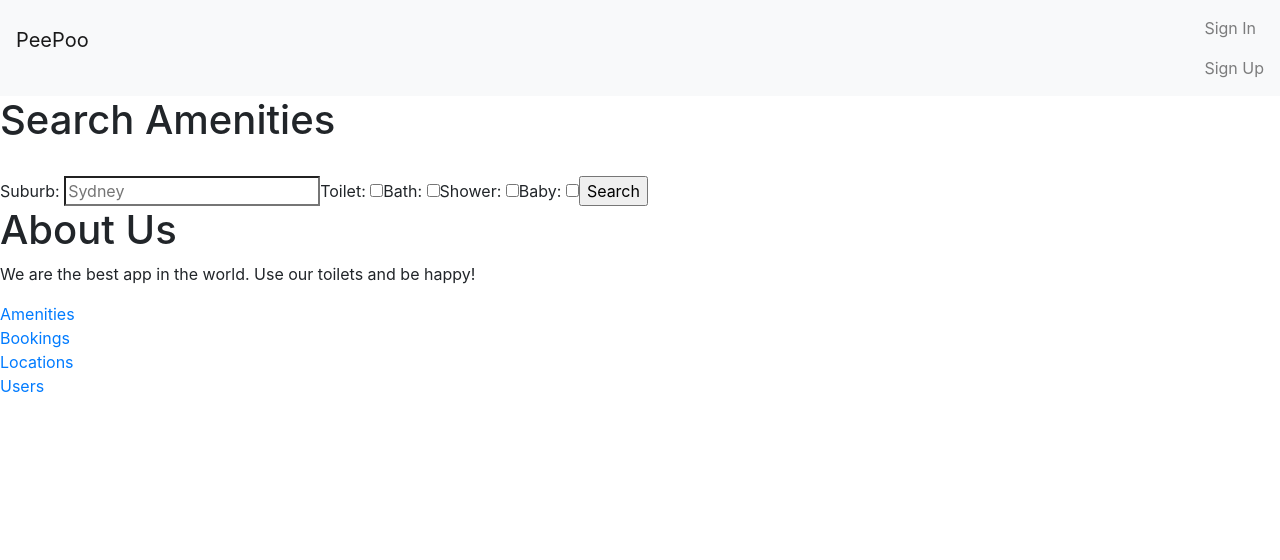
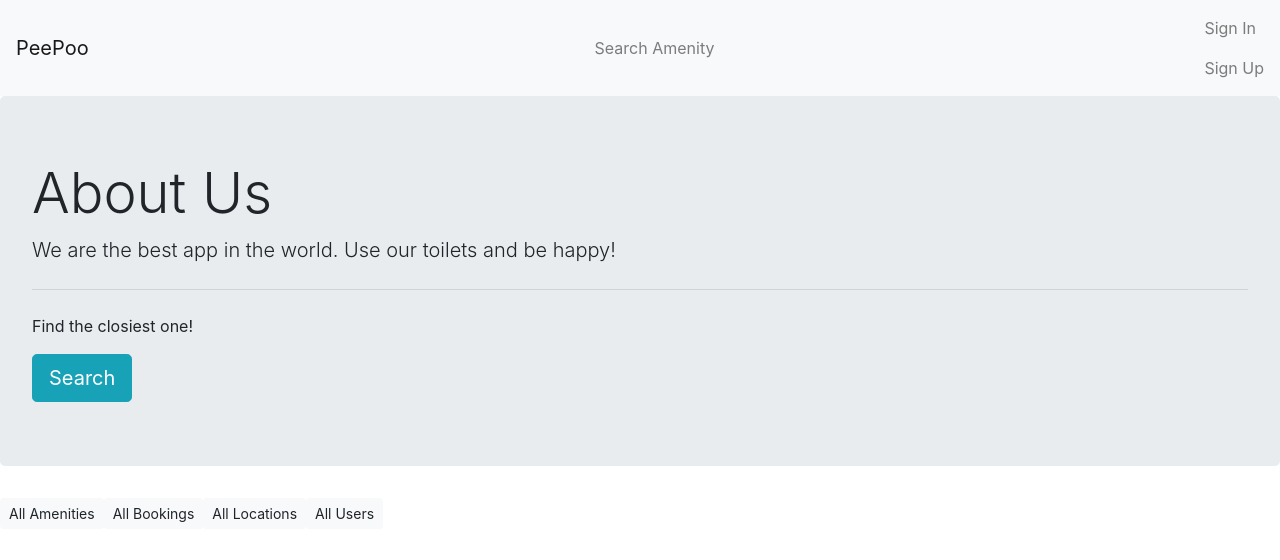
Before and after one commit to ritikagoel87/PeePooReact, a React (Create React App) app: page /amenities in a window 1280 px wide. Shown: the top 560 px of the page. Built offline with nearby package versions, Linux system fonts and the light colour scheme.

Commit message:
style and links

```diff
--- a/src/components/Home.js
+++ b/src/components/Home.js
@@ -7,21 +7,19 @@ class Home extends Component {
   render() {
     return (
       <div>
-      <Navbar />
-      <SearchForm onSubmit={ this.fetchSerchForm}/>
-      <div>
-      <h1> About Us </h1>
-      <p> We are the best app in the world. Use our toilets and be happy! </p>
-      <p>
-          <Link to="/amenities">Amenities</Link>
-          <br/>
-          <Link to="/bookings">Bookings</Link>
-          <br/>
-          <Link to="/locations">Locations</Link>
-          <br/>
-          <Link to="/users">Users</Link>
-
-        </p>
+        <Navbar />
+        <div className="jumbotron">
+          <h1 className="display-4"> About Us </h1>
+          <p className="lead"> We are the best app in the world. Use our toilets and be happy! </p>
+          <hr className="my-4"></hr>
+          <p>Find the closiest one!</p>
+          <Link className="btn btn-info btn-lg" to="/search" role="button">Search</Link>
+        </div>
+        <div>
+          <Link to="/amenities" className="btn btn-light btn-sm">All Amenities</Link>
+          <Link to="/bookings" className="btn btn-light btn-sm">All Bookings</Link>
+          <Link to="/locations" className="btn btn-light btn-sm">All Locations</Link>
+          <Link to="/users" className="btn btn-light btn-sm">All Users</Link>
         </div>
       </div>
     );
--- a/src/components/Navbar.js
+++ b/src/components/Navbar.js
@@ -33,7 +33,10 @@ class Navbar extends Component {
 
       <div>
       <nav className="navbar navbar-light bg-light">
-        <p className="navbar-brand">PeePoo</p>
+        <Link className="navbar-brand" to="/">PeePoo</Link>
+        <div className="navbar-nav">
+          <Link to="/search" className="nav-link">Search Amenity</Link>
+        </div>
         <div id="navbarSupportedContent">
           <ul className="navbar-nav mr-auto">
             <li className="nav-item">
--- a/src/components/Search.js
+++ b/src/components/Search.js
@@ -47,7 +47,7 @@ class Search extends Component {
   render() {
     return (
       <div>
-      <Navbar />
+        <Navbar />
         <SearchForm onSubmit={ this.fetchSerchForm } />
         <SearchResults results= { this.state.results } />
       </div>
@@ -95,7 +95,7 @@ class SearchForm extends Component {
   render() {
     return (
       <div>
-      <h1> Search Amenities</h1>
+      <h1> Search Amenities...</h1>
       <form onSubmit={ this._handleSubmit }>
          <br/>
         Suburb: <input type="search" placeholder="Sydney" required onInput={ this._handleInputSuburb } />
--- a/src/components/SearchForm.js
+++ b/src/components/SearchForm.js
@@ -62,10 +62,18 @@ class SearchForm extends Component {
 
   render() {
     return (
-      <div>
-      <h1> Search Amenities</h1>
-      <form action="/search">
-         <br/>
+      <div className="jumbotron">
+        <h1 className="display-3"> Search Amenities</h1>
+        <form action="/search" className="form-inline">
+          <div className="form-group mb-2">
+            <label className="sr-only">Suburb:</label>
+            <input readonly className="form-control-plaintext" type="search" placeholder="Sydney" onInput={ this._handleInputSuburb }></input>
+          </div>
+          <div className="form-group mb-2 form-check">
+            <label className="sr-only">Toilet</label>
+            <input type="checkbox" className="form-check-input position-static"></input>
+          </div>
+
           Suburb: <input type="search" placeholder="Sydney" required onInput={ this._handleInputSuburb } />
           Toilet: <input type="checkbox" onInput={ this._handleInputToilet } />
           Bath: <input type="checkbox" onInput={ this._handleInputBath } />
@@ -79,3 +87,17 @@ class SearchForm extends Component {
 }
 
 export default SearchForm;
+{/* <div class="form-check">
+  <input class="form-check-input position-static" type="checkbox" id="blankCheckbox" value="option1" aria-label="...">
+</div>
+<form class="form-inline">
+  <div class="form-group mb-2">
+    <label for="staticEmail2" class="sr-only">Email</label>
+    <input type="text" readonly class="form-control-plaintext" id="staticEmail2" value="email@example.com">
+  </div>
+  <div class="form-group mx-sm-3 mb-2">
+    <label for="inputPassword2" class="sr-only">Password</label>
+    <input type="password" class="form-control" id="inputPassword2" placeholder="Password">
+  </div>
+  <button type="submit" class="btn btn-primary mb-2">Confirm identity</button>
+</form> */}
--- a/src/components/SignIn.js
+++ b/src/components/SignIn.js
@@ -1,7 +1,10 @@
 import * as React from 'react';
+import Navbar from './Navbar'
 
 
 const SignIn = () => (
+  <div>
+    <Navbar />
     <div className="container">
       <h1>Sign In</h1>
       <form>
@@ -17,6 +20,7 @@ const SignIn = () => (
         <button type="submit" className="btn btn-primary">Sign In</button>
       </form>
     </div>
+  </div>
 );
 
 export default SignIn;
--- a/src/components/SignUp.js
+++ b/src/components/SignUp.js
@@ -1,5 +1,6 @@
 import React, {Component} from 'react';
 import axios from 'axios';
+import Navbar from './Navbar'
 
 const PEEPOO_URL = "https://pee-poo-rails.herokuapp.com/users";
 // const PEEPOO_URL = "http://localhost:4000/users.json";
@@ -62,6 +63,8 @@ class SignUp extends Component {
   render() {
     const {fname, lname, email, password, password_confirmation, owner} = this.state;
     return(
+      <div>
+        <Navbar />
         <div className="container">
           <h1>Sign Up</h1>
           <form onSubmit={this.handleSubmit}>
@@ -161,6 +164,8 @@ class SignUp extends Component {
             </div>
           </form>
         </div>
+      </div>
+
     )
   }
 }
```
Lines whose indentation alone changed are shown as unchanged.
